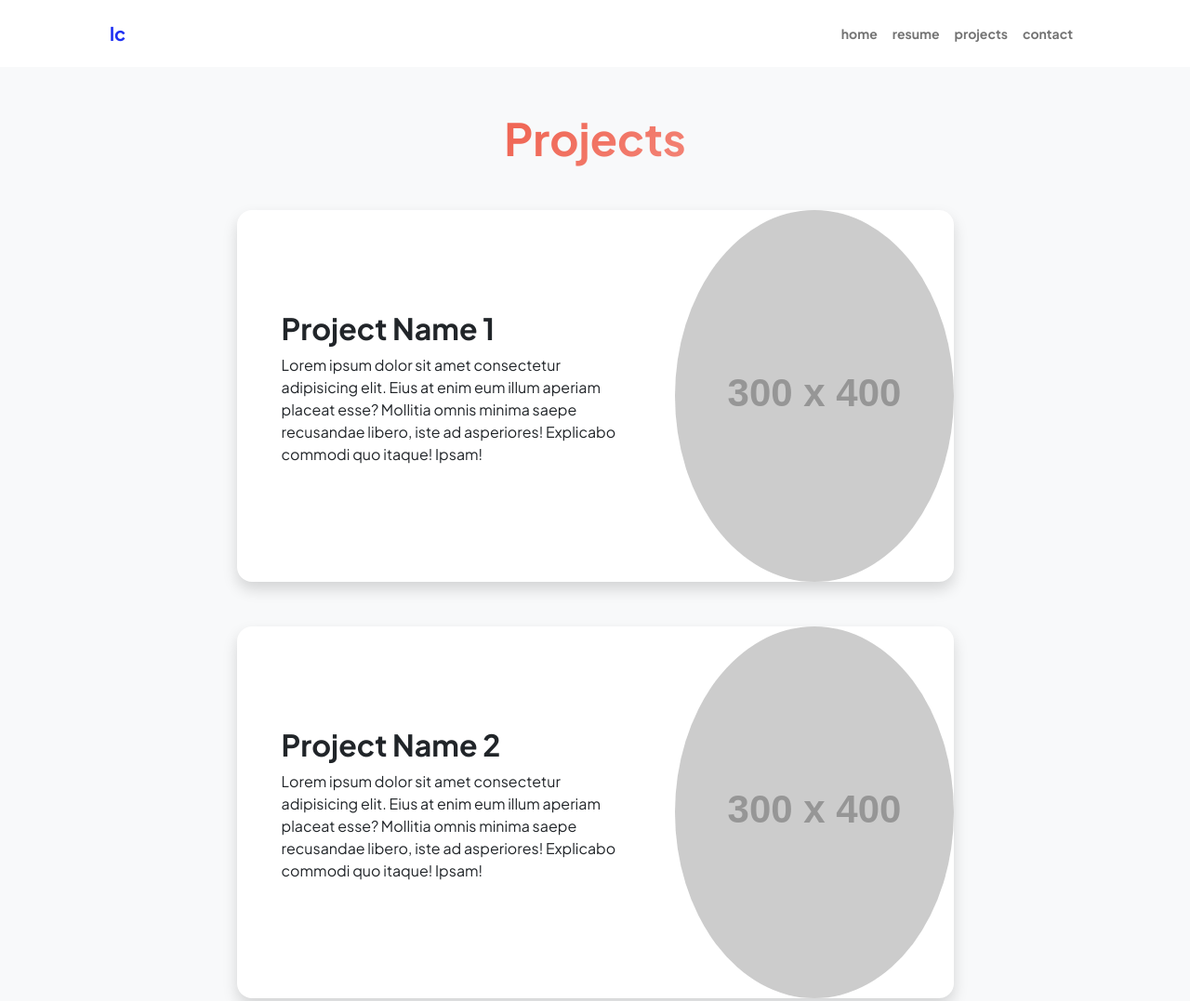
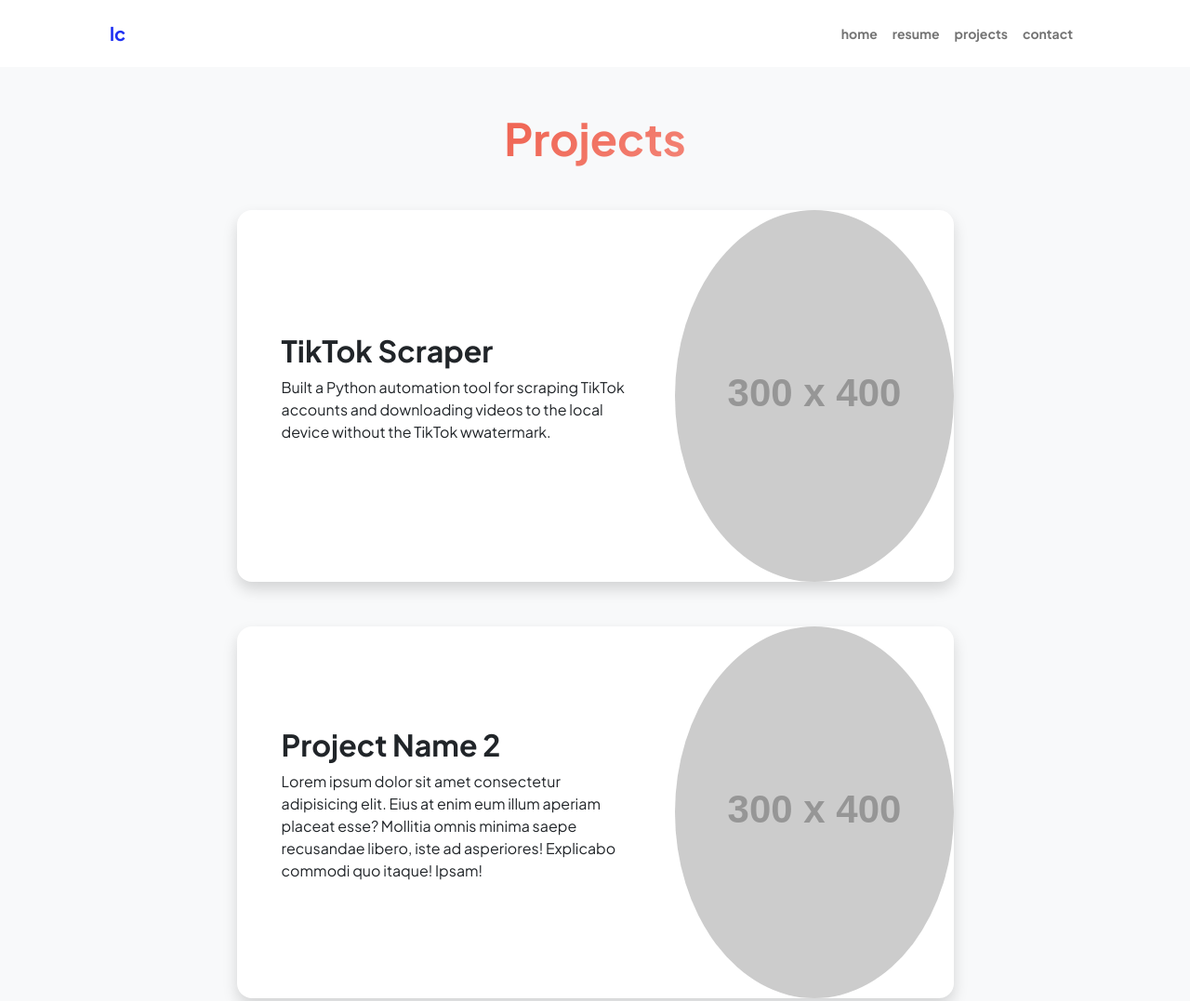
Before and after one commit to lchester13/personal-website, a plain HTML site: page projects.html in a window 1280 px wide. Shown: the top 1077 px of the page at 93% size. Drawn offline with nearby package versions, Linux system fonts and the light colour scheme; placeholder pictures from the web are drawn by us.

Commit message:
made minor changes

```diff
--- a/projects.html
+++ b/projects.html
@@ -47,8 +47,8 @@
                                 <div class="card-body p-0">
                                     <div class="d-flex align-items-center">
                                         <div class="p-5">
-                                            <h2 class="fw-bolder">Project Name 1</h2>
-                                            <p>Lorem ipsum dolor sit amet consectetur adipisicing elit. Eius at enim eum illum aperiam placeat esse? Mollitia omnis minima saepe recusandae libero, iste ad asperiores! Explicabo commodi quo itaque! Ipsam!</p>
+                                            <h2 class="fw-bolder">TikTok Scraper</h2>
+                                            <p>Built a Python automation tool for scraping TikTok accounts and downloading videos to the local device without the TikTok wwatermark.</p>
                                         </div>
                                         <img class="img-fluid" src="https://dummyimage.com/300x400/343a40/6c757d" alt="..." />
                                     </div>
```
Also changed, not shown: index.html (+1 -1 lines), resume.html (+1 -1 lines).
